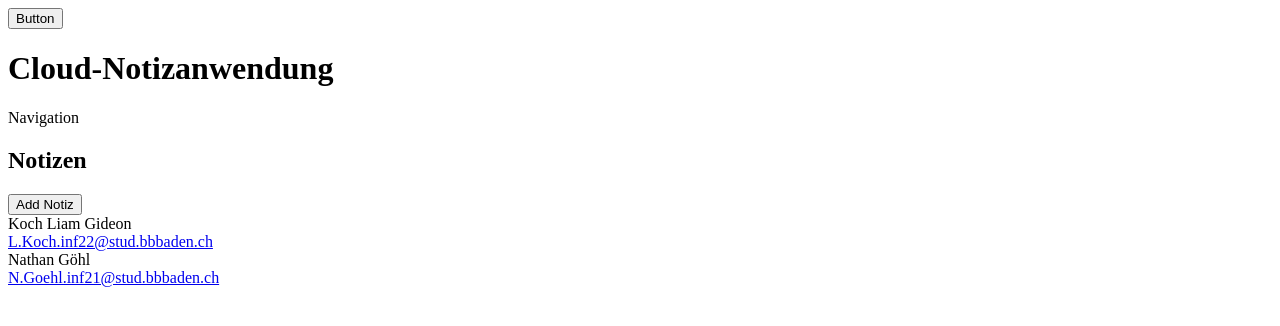
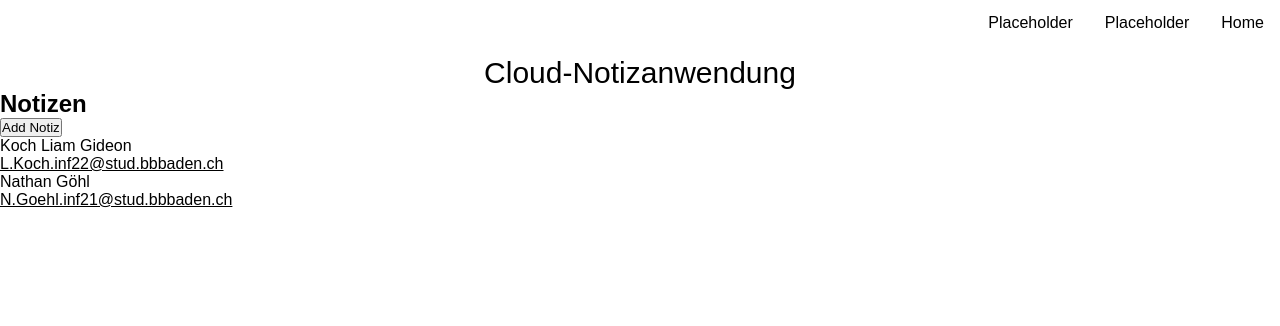
Before and after one commit to Marmeladenbrot1/Cloud-Notizanwendung, a plain HTML site: page index.html in a window 1280 px wide. Drawn offline with Linux system fonts and the light colour scheme.

Commit message:
Navigation
Navigation hinzugefügt

```diff
--- a/index.html
+++ b/index.html
@@ -2,17 +2,25 @@
 <html>
 <head>
     <meta charset="UTF-8">
-    <title>Hello World</title>
+    <title>Cloud-Notizanwendung</title>
     <link href="./style.css" rel="stylesheet" type="text/css">
 
 </head>
 
 <body>
+    <nav>
+
+        <ul class="navlist">
+            <li><a class="" href="/">Home</a></li>
+            <li><a href="">Placeholder</a></li>
+            <li><a href="">Placeholder</a></li>
+        </ul>
+    </nav>
+
     <header>
-        <button id = "header-b">Button</button>
-        <h1>Cloud-Notizanwendung</h1>
-        <nav>Navigation</nav>
+        <div class="title">Cloud-Notizanwendung</div>
     </header>
+
     <h2>Notizen</h2>
     <button>Add Notiz</button>
 
--- a/style.css
+++ b/style.css
@@ -0,0 +1,40 @@
+html{
+    height: 100vh;
+}
+
+*{
+    margin: 0;
+    padding: 0;
+    font-family: sans-serif;
+    color: black;
+}
+
+.navlist {
+    list-style-type: none;
+    margin: 0;
+    padding: 0;
+    overflow: hidden;
+  }
+
+  li {
+    float: right;
+    height: 7vh;
+  }
+
+  li a {
+    display: block;
+    color: black;
+    text-align: center;
+    padding:14px 16px;
+    height: 7vh;
+    text-decoration: none;
+  }
+
+  li a:hover {
+    background: rgba(61,61,61,0.5);
+  }
+
+  .title{
+    text-align: center;
+    font-size: 30px;
+  }
```
